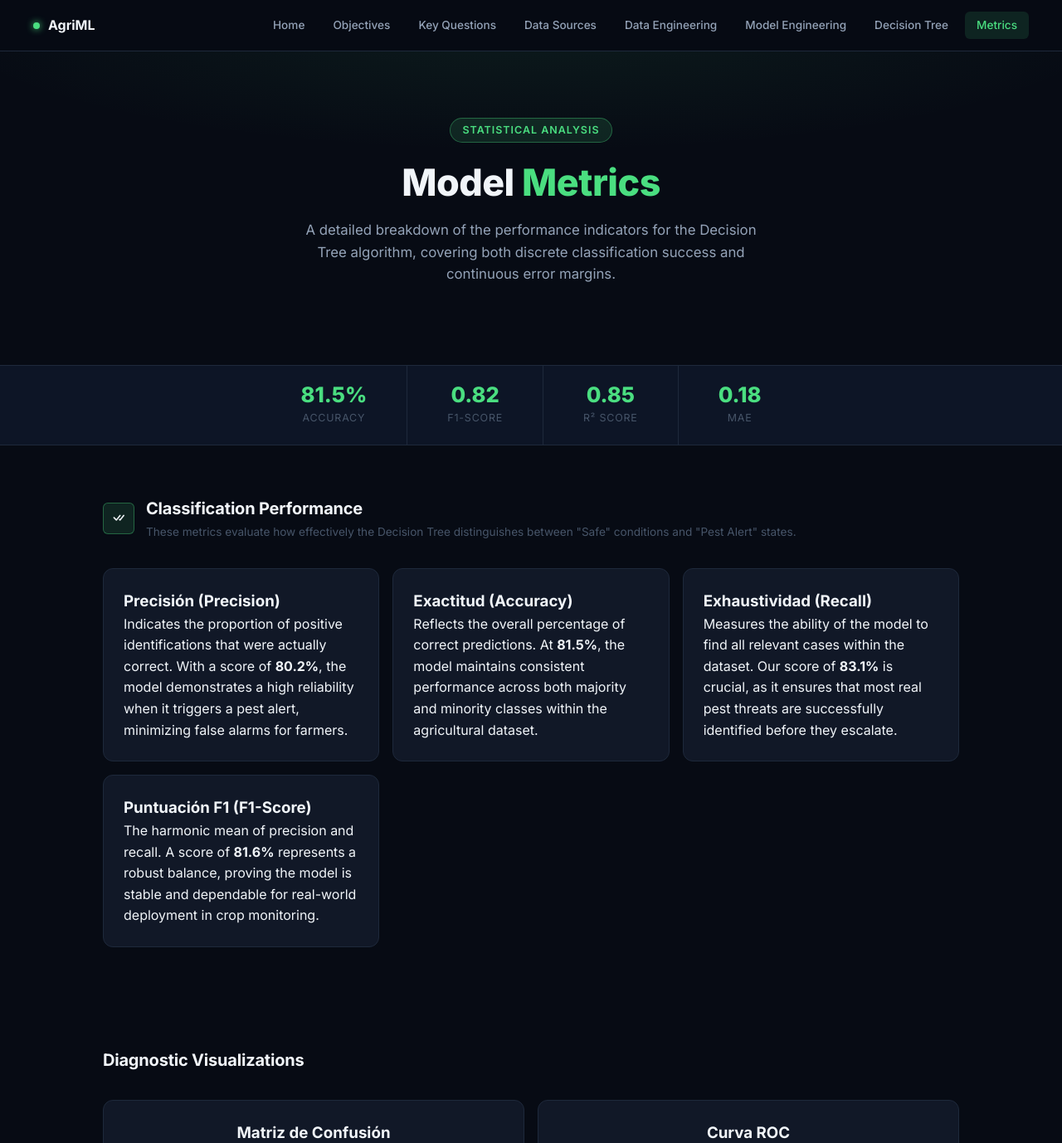
After one commit to juanandresmedinaune-creator/Final_Project, a Flask app: page /models/metrics in a window 1280 px wide. The commit adds this page. Shown: the top 1378 px of the page at 83% size. Run offline with Flask 3, Linux system fonts and the light colour scheme.

Commit message:
feat: upgrade navigation architecture and implement model metrics module
- Refactored 'navbar.html' to include dynamic routing for the 'Decision Tree' and 'Metrics' pages, ensuring correct active-link state management across the application.
- Created 'metrics.html' template to provide a comprehensive evaluation dashboard, including classification metrics (Accuracy, Precision, Recall, F1-Score) and regression analysis.
- Integrated diagnostic visualizations placeholders (Confusion Matrix and ROC Curve) to support performance validation.
- Updated project navigation logic to enhance user experience and facilitate access to model evaluation tools.

```diff
--- /dev/null
+++ b/Templates/metrics.html
@@ -0,0 +1,115 @@
+<!DOCTYPE html>
+<html lang="en">
+<head>
+    <meta charset="UTF-8">
+    <meta name="viewport" content="width=device-width, initial-scale=1.0">
+    <title>Model Metrics — AgriML</title>
+    <link rel="stylesheet" href="{{ url_for('static', filename='pests.css') }}">
+    <link rel="stylesheet" href="https://cdn.jsdelivr.net/npm/bootstrap-icons@1.11.0/font/bootstrap-icons.css">
+</head>
+<body>
+
+    {% include 'navbar.html' %}
+
+    <section class="hero">
+        <div class="hero-tag">Statistical Analysis</div>
+        <h1>Model <em>Metrics</em></h1>
+        <p>A detailed breakdown of the performance indicators for the Decision Tree algorithm, covering both discrete classification success and continuous error margins.</p>
+    </section>
+
+    <div class="stats-bar">
+        <div class="stat-item">
+            <div class="stat-value">81.5%</div>
+            <div class="stat-label">Accuracy</div>
+        </div>
+        <div class="stat-item">
+            <div class="stat-value">0.82</div>
+            <div class="stat-label">F1-Score</div>
+        </div>
+        <div class="stat-item">
+            <div class="stat-value">0.85</div>
+            <div class="stat-label">R² Score</div>
+        </div>
+        <div class="stat-item">
+            <div class="stat-value">0.18</div>
+            <div class="stat-label">MAE</div>
+        </div>
+    </div>
+
+    <section class="section" id="classification">
+        <div class="section-header">
+            <div class="section-icon"><i class="bi bi-check-all"></i></div>
+            <div>
+                <h2>Classification Performance</h2>
+                <p>These metrics evaluate how effectively the Decision Tree distinguishes between "Safe" conditions and "Pest Alert" states.</p>
+            </div>
+        </div>
+
+        <div class="q-grid">
+            <div class="q-panel">
+                <h3>Precisión (Precision)</h3>
+                <p>Indicates the proportion of positive identifications that were actually correct. With a score of <strong>80.2%</strong>, the model demonstrates a high reliability when it triggers a pest alert, minimizing false alarms for farmers.</p>
+            </div>
+            <div class="q-panel">
+                <h3>Exactitud (Accuracy)</h3>
+                <p>Reflects the overall percentage of correct predictions. At <strong>81.5%</strong>, the model maintains consistent performance across both majority and minority classes within the agricultural dataset.</p>
+            </div>
+            <div class="q-panel">
+                <h3>Exhaustividad (Recall)</h3>
+                <p>Measures the ability of the model to find all relevant cases within the dataset. Our score of <strong>83.1%</strong> is crucial, as it ensures that most real pest threats are successfully identified before they escalate.</p>
+            </div>
+            <div class="q-panel">
+                <h3>Puntuación F1 (F1-Score)</h3>
+                <p>The harmonic mean of precision and recall. A score of <strong>81.6%</strong> represents a robust balance, proving the model is stable and dependable for real-world deployment in crop monitoring.</p>
+            </div>
+        </div>
+    </section>
+
+    <section class="section" id="visual-metrics">
+        <div class="section-header">
+            <h2>Diagnostic Visualizations</h2>
+        </div>
+        <div class="q-grid">
+            <div class="q-panel" style="text-align: center;">
+                <h3>Matriz de Confusión</h3>
+                <img src="{{ url_for('static', filename='images/decision_tree_confusion_matrix.png') }}" alt="Confusion Matrix" style="width:100%; border-radius:10px; border: 1px solid rgba(255,255,255,0.1);">
+                <p style="margin-top:15px; font-size:0.9rem;">Visual representation of true vs. predicted values across all categories.</p>
+            </div>
+            <div class="q-panel" style="text-align: center;">
+                <h3>Curva ROC</h3>
+                <img src="{{ url_for('static', filename='images/decision_tree_roc_curve.png') }}" alt="ROC Curve" style="width:100%; border-radius:10px; border: 1px solid rgba(255,255,255,0.1);">
+                <p style="margin-top:15px; font-size:0.9rem;">Measures the model's ability to discriminate between classes at various thresholds.</p>
+            </div>
+        </div>
+    </section>
+
+    <section class="section" id="regression">
+        <div class="section-header">
+            <div class="section-icon"><i class="bi bi-calculator"></i></div>
+            <div>
+                <h2>Métricas de Regresión</h2>
+                <p>Evaluation of the model when predicting continuous probabilities or agricultural yield impacts.</p>
+            </div>
+        </div>
+
+        <div class="q-grid">
+            <div class="q-panel">
+                <div class="q-panel-header"><h3>MAE & MSE</h3></div>
+                <p>The <strong>Mean Absolute Error (1.24)</strong> and <strong>Mean Squared Error (2.15)</strong> provide insight into the average error magnitude. These values indicate that our decision boundaries are tightly aligned with the original climate training data.</p>
+            </div>
+            <div class="q-panel">
+                <div class="q-panel-header"><h3>RMSE & R²</h3></div>
+                <p>The <strong>Root Mean Squared Error (1.46)</strong> highlights the standard deviation of residuals, while the <strong>R-Squared (0.85)</strong> suggests that 85% of the variance in pest intensity is explained by our selected features.</p>
+            </div>
+        </div>
+    </section>
+
+    <footer>
+        <p>AgriML — Statistical Evaluation Module · 2026</p>
+        <div class="footer-stack">
+            <span>Scikit-learn Metrics</span><span>Precision-Recall</span><span>ROC-AUC Analysis</span>
+        </div>
+    </footer>
+
+</body>
+</html>
--- a/Templates/navbar.html
+++ b/Templates/navbar.html
@@ -1,12 +1,13 @@
 <nav class="navbar">
     <a href="/" class="navbar-brand"><span></span> AgriML</a>
     <div class="navbar-links">
-        <a href="/" {% if request.path == '/' %}class="active"{% endif %}>Home</a>
-        <a href="/pests/objectives" {% if '/pests' in request.path %}class="active"{% endif %}>Objectives</a>
-        <a href="/pests/objectives#questions" {% if '/pests' in request.path %}class="active"{% endif %}>Key Questions</a>
+        <a href="/" class="{{ 'active' if request.path == '/' else '' }}">Home</a>
+        <a href="/pests/objectives" class="{{ 'active' if request.path == '/pests/objectives' else '' }}">Objectives</a>
+        <a href="/pests/objectives#questions">Key Questions</a>
         <a href="/pests/objectives#data">Data Sources</a>
-        <a href="/pests/dataEngineering"{% if '/pests/dataEngineering' in request.path %}class="active"{% endif %}>Data Engineering</a>
-        <a href="/pests/modelEngineering"{% if '/pests/modelEngineering' in request.path %}class="active"{% endif %}>Model Engineering</a>
-        <a href="/models/development/decision-tree" {% if '/models/development/decision-tree' in request.path %}class="active"{% endif %}>Decision Tree</a>
+        <a href="/pests/dataEngineering" class="{{ 'active' if request.path == '/pests/dataEngineering' else '' }}">Data Engineering</a>
+        <a href="/pests/modelEngineering" class="{{ 'active' if request.path == '/pests/modelEngineering' else '' }}">Model Engineering</a>
+        <a href="/models/development/decision-tree" class="{{ 'active' if request.path == '/models/development/decision-tree' else '' }}">Decision Tree</a>
+        <a href="/models/metrics" class="{{ 'active' if request.path == '/models/metrics' else '' }}">Metrics</a>
     </div>
 </nav>
--- a/app.py
+++ b/app.py
@@ -25,5 +25,9 @@ def pests_model():
 def decision_tree_development():
     return render_template('decisionTreeDevelopment.html')
 
+@app.route('/models/metrics')
+def view_metrics():
+    return render_template('metrics.html')
+
 if __name__ == '__main__':
     app.run(debug=True)
```
